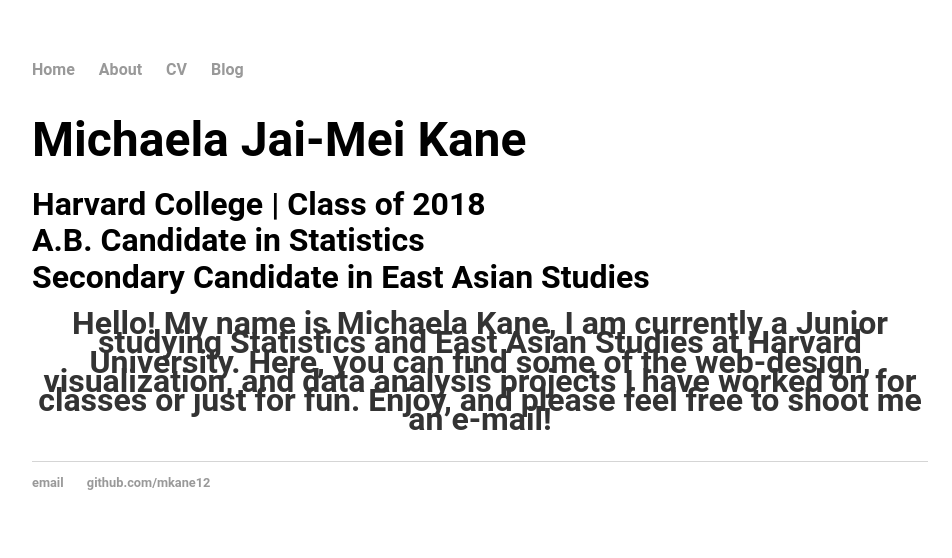
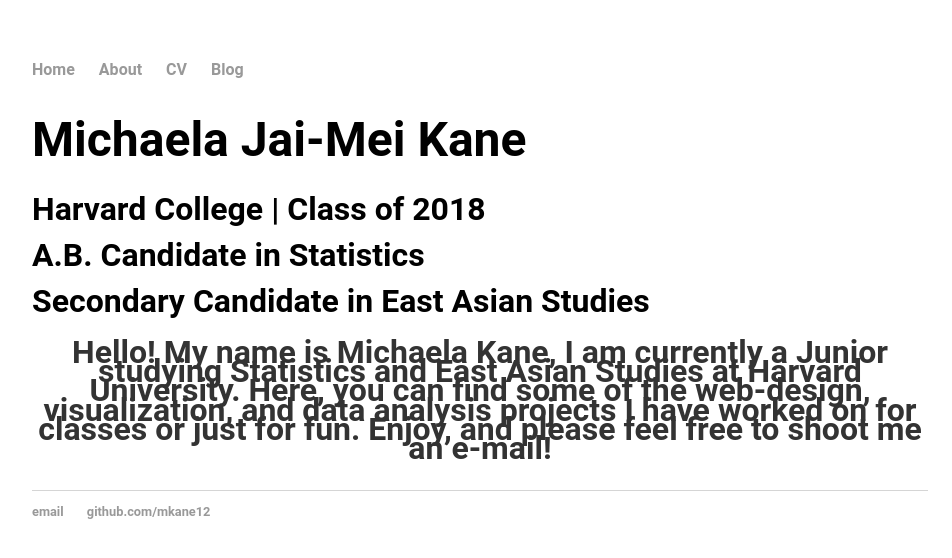
Before and after one commit to mkane12/mkane12.github.io, a Jekyll site: the page built from index.html, in a window 1280 px wide. Shown: the top 558 px of the page, without its empty margins (160-1112 px from the left). Built offline with Jekyll 4.4.1, drawn with Linux system fonts in a browser that asks for light colours.

Commit message:
Update main.css

```diff
--- a/css/main.css
+++ b/css/main.css
@@ -26,7 +26,7 @@
 h2 {
     font-size: 2em;
     text-align: left;
-    line-height: 30%;
+    line-height: 60%;
 }
 p {
     font-size: 1em;
```
